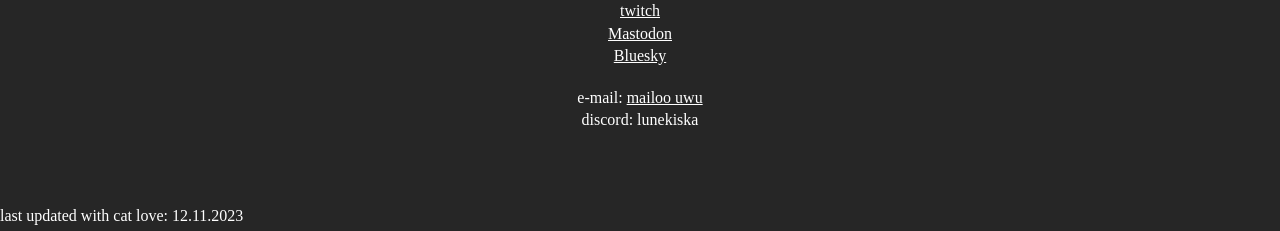
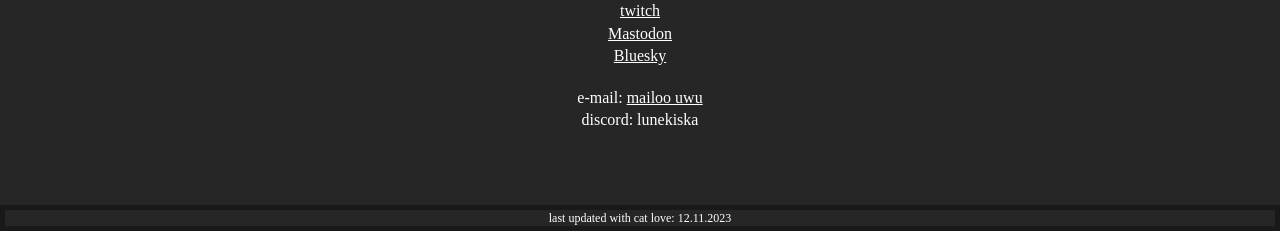
Before and after one commit to lunekiska/lunekiska.github.io, a PHP site: page / in a window 1280 px wide. Shown: the part 672-903 px from the top of the page. Run offline with PHP 8.4, Linux system fonts and the light colour scheme.

Commit message:
Update main.css

```diff
--- a/css/main.css
+++ b/css/main.css
@@ -11,11 +11,17 @@
 	p.small { font-size: 10px; color: #504e4c; }
 	p.rate2 a { color: #ffffff; }
 	p.rate2 a:hover { color: #e2c3fa; }
-	p.footer { font-size: 12px; color: #e2c3fa; }
 	#container { display: flex; justify-content: center; align-items: center; flex-direction: column; margin-top: 15px; margin-right: 0; margin-bottom: 15px; margin-left: 0; }
 	#container > div { text-align: center; margin:  0.6em 0; }
 	#header-menu { display: flex; justify-content: center; align-items: center; }
-	#footer { display: flex; justify-content: center; align-items: center; }
+
+	footer {
+		 font-size: 12px;
+ 		 text-align: center;
+ 		 padding: 5px;
+ 		 background-color: #191919;
+ 		 color: #e2c3fa;
+	}
 
 	ul {
   	list-style-type: none;
```
